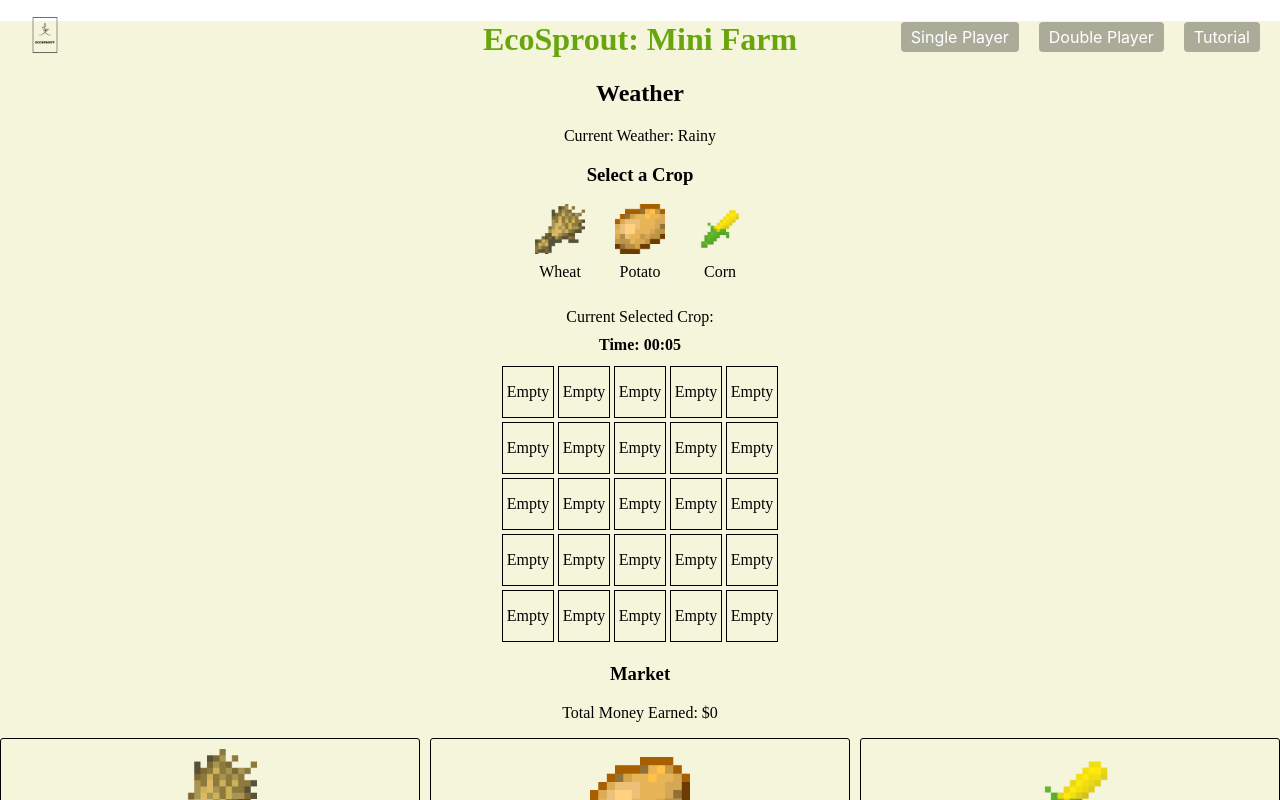
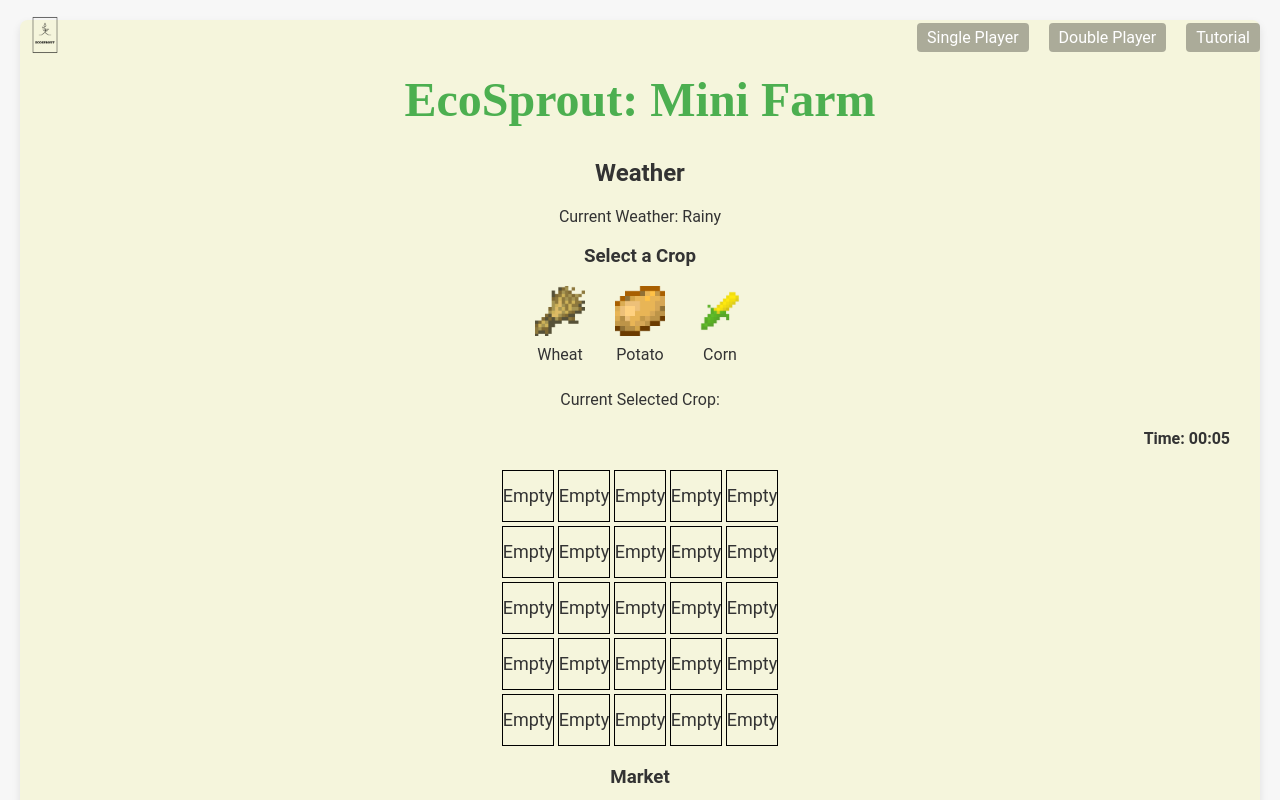
Before and after one commit to shane1595042264/Eco-Sprout, a React (Create React App) app: page /singleplayer in a window 1280 px wide. Shown: the top 800 px of the page. Built offline with nearby package versions, Linux system fonts and the light colour scheme.

Commit message:
improved UI

```diff
--- a/src/App.css
+++ b/src/App.css
@@ -3,6 +3,7 @@
   flex-direction: column;
   justify-content: center;
   align-items: center;
+  font-size: 18px; /* Increased font size */
 }
 
 .field-row {
@@ -21,27 +22,30 @@
 }
 .field-cell:hover{
   background-color: rgb(239, 239, 130);
+}
 
-}
-.title{
+.title {
   text-align: center;
   color: rgb(105, 165, 13);
-  font-family: "Cursive","Brush Script MT";
+  font-family: "Roboto", sans-serif; /* Modern and readable font */
+  font-size: 24px; /* Larger font size for title */
 }
-.container{
+
+.container {
   background-color: beige;
   text-align: center;
-  font-family: "Cursive","Brush Script MT";
+  font-family: "Roboto", sans-serif; /* Consistent font throughout */
 }
 
-.time{
-   position: 'absolute';
-   top: 0;
-   right: 0;
-   padding: '10px';
-   font-weight: bold;
-   margin-bottom: 10px;
+.time {
+  display: flex;
+  justify-content: flex-end;
+  align-items: center;
+  padding: 10px;
+  font-weight: bold;
+  margin-bottom: 10px;
 }
+
 .inventory-grid {
   margin-top: 20px;
 }
@@ -60,6 +64,7 @@
   justify-content: center;
   align-items: center;
 }
+
 .crop-selection {
   margin-bottom: 20px;
   text-align: center;
@@ -82,9 +87,11 @@
   object-fit: cover;
   margin-bottom: 5px;
 }
-.selected-crop{
+
+.selected-crop {
   margin-bottom: 10px;
 }
+
 .market-grid {
   display: grid;
   grid-template-columns: repeat(3, 1fr); /* Adjust the number of columns as needed */
@@ -102,7 +109,8 @@
   background-color: beige;
   height: 210px;
 }
-.market-item:hover{
+
+.market-item:hover {
   background-color: rgb(239, 239, 130);
   zoom: 105%;
   border-bottom: 10px solid black;
@@ -115,10 +123,49 @@
   object-fit: contain;
   margin-bottom: 10px;
 }
-.meter-title{
+
+.meter-title {
   margin-top: 40px;
   height: 30px;
 }
-.weather{
+
+.weather {
   text-align: left;
 }
+body {
+  font-family: 'Roboto', sans-serif;
+  background-color: #f7f7f7;
+  color: #333;
+}
+.container {
+  background-color: beige;
+  box-shadow: 0px 4px 8px rgba(0,0,0,0.1);
+  border-radius: 8px;
+  padding: 20px;
+  margin: 20px;
+}
+
+.title {
+  font-family: 'Roboto Slab', serif;
+  color: #4caf50;
+  margin-bottom: 20px;
+}
+
+button {
+  background-color: #4caf50;
+  color: white;
+  border: none;
+  padding: 10px 20px;
+  border-radius: 4px;
+  cursor: pointer;
+  transition: background-color 0.3s;
+}
+
+button:hover {
+  background-color: #388e3c;
+}
+@media (max-width: 768px) {
+  .inventory-slots {
+    grid-template-columns: repeat(3, 1fr);
+  }
+}
```
Also changed, not shown: 2 other files (tests, documents, lock files or other folders).
